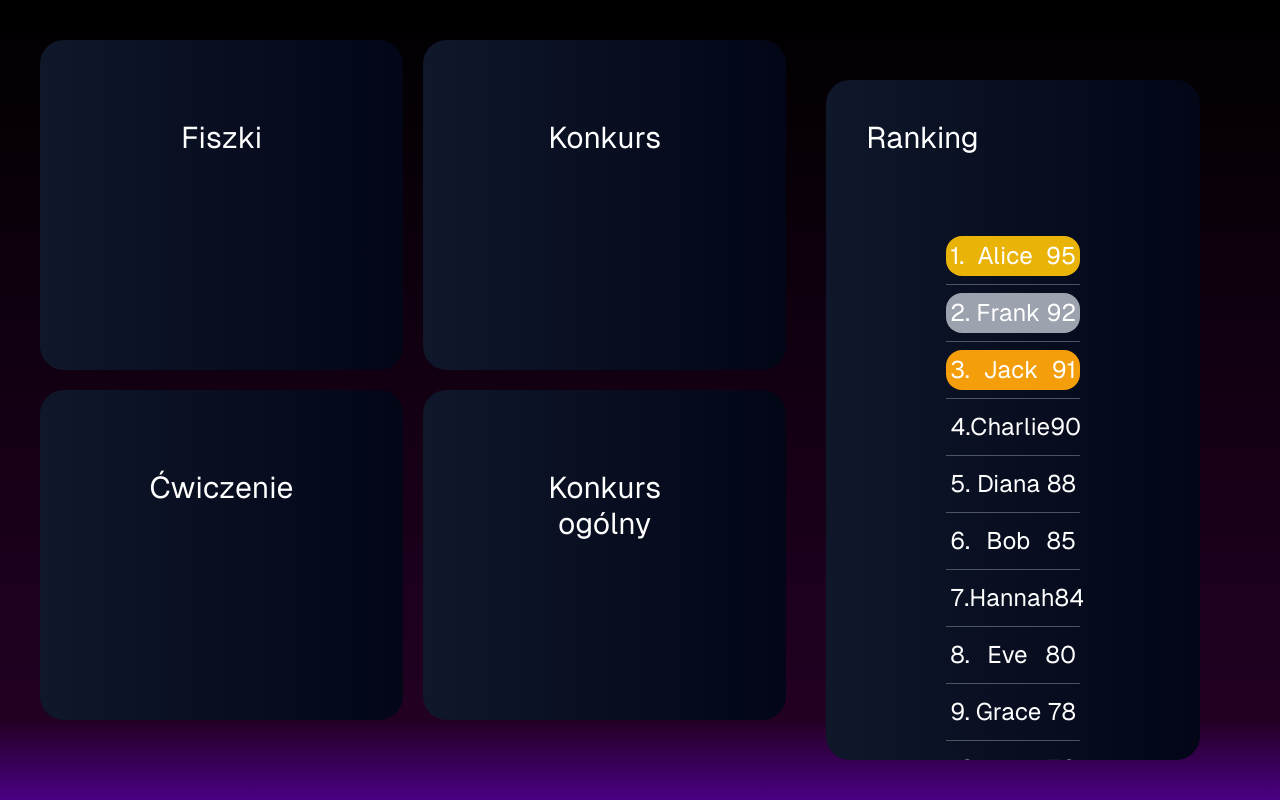
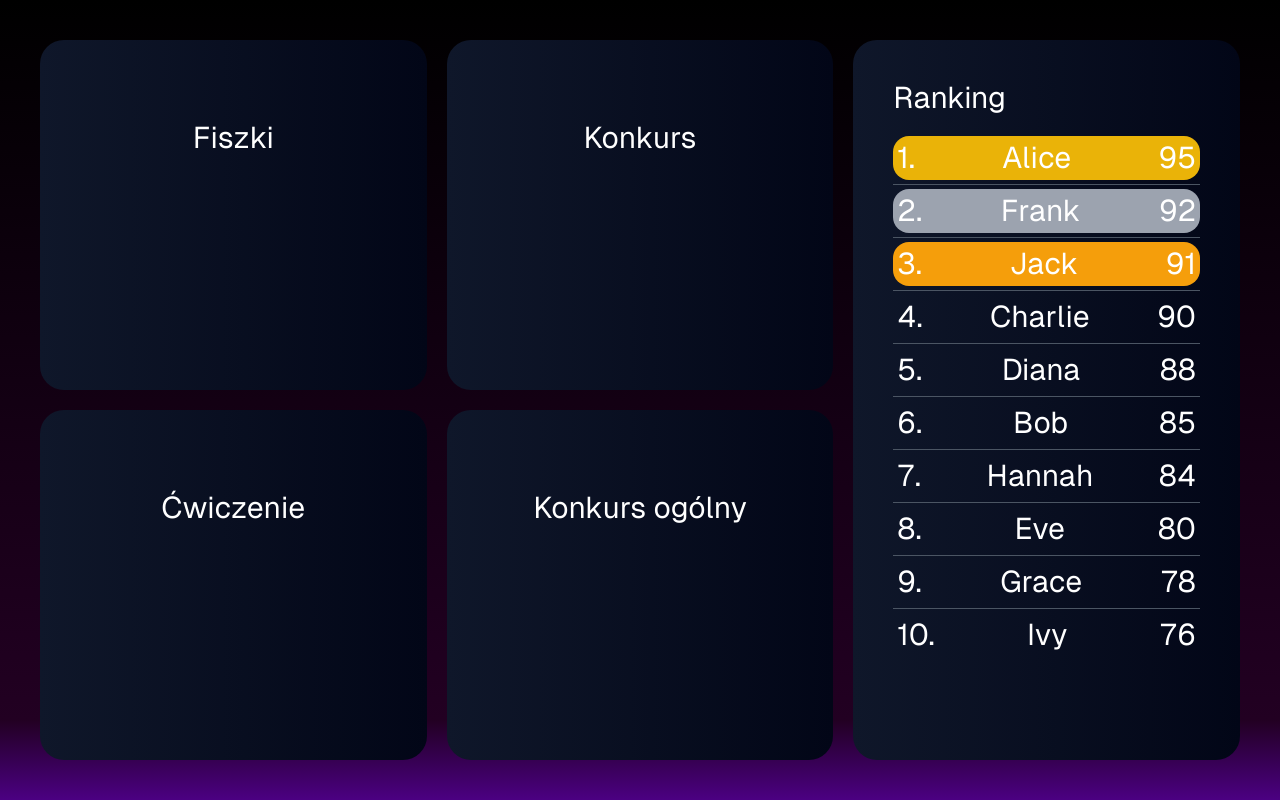
Before and after one commit to ssuminski3/Latin, a Next.js app: page / in a window 1280 px wide. Built offline with nearby package versions, Linux system fonts and the light colour scheme.

Commit message:
Fixed Ranking

```diff
--- a/app/globals.css
+++ b/app/globals.css
@@ -9,12 +9,13 @@
 
 body {
   font-family: var(--font-geist-sans);
-  padding-bottom: 2.5rem;
 }
 
 
 .bg {
     background: linear-gradient(360deg, #4b0082 0%, #220022 10%, #000000 100%);
+    background-repeat: no-repeat;
+    background-size: contain;
 }
 
 .contain {
--- a/app/konkurslokalny/zorganizuj/kod/[kod]/page.tsx
+++ b/app/konkurslokalny/zorganizuj/kod/[kod]/page.tsx
@@ -1,6 +1,6 @@
 "use client";
 
-import { useRef, useState, useEffect } from "react";
+import { useState, useEffect } from "react";
 import { Contestant } from "@/app/lib/definitions";
 import Ranking from "@/app/ui/ranking";
 
@@ -17,64 +17,9 @@ export default function Home() {
     { name: "Ivy", score: 76 },
     { name: "Jack", score: 91 },
   ]);
-  const [rankingSize, setRankingSize] = useState(10);
-  const rankingRef = useRef<HTMLDivElement | null>(null);
 
   // Timer state
   const [timeLeft, setTimeLeft] = useState(60); // Timer starts at 60 seconds
-
-  const [windowSize, setWindowSize] = useState({
-    width: window.innerWidth,
-    height: window.innerHeight,
-  });
-
-  function checkOverflow(el: HTMLElement | null) {
-    if (!el) {
-      console.error("Element is not defined");
-      return false;
-    }
-
-    const curOverflow = el.style.overflow;
-
-    if (!curOverflow || curOverflow === "visible") {
-      el.style.overflow = "hidden";
-    }
-
-    const isOverflowing =
-      el.clientWidth < el.scrollWidth || el.clientHeight < el.scrollHeight;
-
-    el.style.overflow = curOverflow;
-
-    return isOverflowing;
-  }
-
-  useEffect(() => {
-    const handleResize = () => {
-      setWindowSize({
-        width: window.innerWidth,
-        height: window.innerHeight,
-      });
-    };
-
-    window.addEventListener("resize", handleResize);
-
-    return () => {
-      window.removeEventListener("resize", handleResize);
-    };
-  }, []);
-
-  useEffect(() => {
-    setRankingSize(10);
-    if (rankingRef.current) {
-      const overflowExists = checkOverflow(rankingRef.current);
-      if (overflowExists) {
-        console.log("Overflow detected");
-        setRankingSize((n) => n - 1);
-      } else {
-        console.log("No overflow detected");
-      }
-    }
-  }, [contestants, windowSize]);
 
   // Timer effect
   useEffect(() => {
@@ -90,11 +35,10 @@ export default function Home() {
   return (
     <div className="w-full h-full p-10 2xl:flex m-auto">
       <div
-        ref={rankingRef}
         className="text-6xl 2xl:w-3/5 text-white rounded-3xl p-10 bg-gradient-to-r from-slate-900 to-slate-950 m-auto h-full max-2xl:m-10"
       >
         <div>Ranking</div>
-        <Ranking contestants={contestants} size={rankingSize} />
+        <Ranking contestants={contestants} />
         <div className="text-6xl mt-5 w-full text-center">
           {timeLeft > 0 ? `Time left: ${timeLeft}s` : "Time's up!"}
         </div>
--- a/app/layout.tsx
+++ b/app/layout.tsx
@@ -25,7 +25,7 @@ export default function RootLayout({
 }>) {
   return (
     <html lang="en">
-      <body className={`${geistSans.variable} ${geistMono.variable} bg h-screen`}>
+      <body className={`${geistSans.variable} ${geistMono.variable} bg lg:h-screen`}>
         {children}
       </body>
     </html>
--- a/app/page.tsx
+++ b/app/page.tsx
@@ -6,6 +6,7 @@ import { Contestant } from "./lib/definitions";
 import Ranking from "./ui/ranking";
 
 export default function Home() {
+  // Define the initial state for contestants
   const [contestants] = useState<Contestant[]>([
     { name: "Alice", score: 95 },
     { name: "Bob", score: 85 },
@@ -19,30 +20,24 @@ export default function Home() {
     { name: "Jack", score: 91 },
   ]);
 
-  const [rankingSize] = useState(10);
-
   return (
     <div className="w-full h-full p-10 xl:flex m-auto">
-      <div className="lg:grid grid-cols-2 grid-rows-2 2xl:w-3/5 sm:h-full 2xl:gap-10 md:gap-5 m-auto">
+      {/* Grid layout for panels and ranking */}
+      <div className="lg:grid grid-cols-1 md:grid-cols-2 lg:grid-cols-3 grid-rows-auto gap-5 w-full h-full">
+        {/* Panels */}
         <Panel link="/fiszki">Fiszki</Panel>
         <Panel link="/konkurslokalny">Konkurs</Panel>
         <Panel link="/cwiczenie">Ćwiczenie</Panel>
         <Panel link="/konkurs">Konkurs ogólny</Panel>
-      </div>
-      <div
-        className="text-3xl text-white rounded-3xl p-10 bg-gradient-to-r from-slate-900 to-slate-950 2xl:w-1/3 m-auto max-2xl:m-10 overflow-hidden h-full"
-      >
-        Ranking
-        <Ranking contestants={contestants} size={rankingSize} />
+
+        {/* Ranking - spans 2 rows on larger screens, moves under panels on smaller screens */}
+        <div
+          className="lg:col-start-3 lg:row-start-1 lg:row-span-2 text-3xl text-white rounded-3xl p-10 bg-gradient-to-r from-slate-900 to-slate-950 overflow-hidden"
+        >
+          <h2 className="mb-5">Ranking</h2>
+          <Ranking contestants={contestants}/>
+        </div>
       </div>
     </div>
   );
 }
-/**
- * <div
-        className="text-3xl text-white rounded-3xl p-10 bg-gradient-to-r from-slate-900 to-slate-950 2xl:w-1/3 m-auto max-2xl:m-10 overflow-hidden h-full"
-      >
-        Ranking
-        <Ranking contestants={contestants} size={rankingSize} />
-      </div>
- */
--- a/app/ui/ranking.tsx
+++ b/app/ui/ranking.tsx
@@ -1,21 +1,55 @@
-import React from "react";
+import React, { useEffect, useRef, useState } from "react";
 import { Contestant } from "../lib/definitions";
 
 type RankingProps = {
   contestants: Contestant[];
-  size: number;
 };
 
-export default function Ranking({ contestants, size }: RankingProps) {
-  // Sort contestants by score and slice to the size
-  const sortedContestants = [...contestants]
-    .sort((a, b) => b.score - a.score)
-    .slice(0, size);
+export default function Ranking({ contestants }: RankingProps) {
+  const containerRef = useRef<HTMLDivElement>(null);
+  const rowRef = useRef<HTMLDivElement>(null);
+  const [maxItems, setMaxItems] = useState(10);
+
+  // Sort contestants and take top 10
+  const sortedContestants = [...contestants].sort((a, b) => b.score - a.score);
+  const topTen = sortedContestants.slice(0, 10);
+
+  useEffect(() => {
+    if (!containerRef.current || !rowRef.current) return;
+
+    const updateMaxItems = () => {
+      const containerHeight = containerRef.current!.getBoundingClientRect().height;
+      const rowHeight = rowRef.current!.getBoundingClientRect().height;
+      if (rowHeight > 0) {
+        // Calculate how many full rows fit inside the container
+        const itemsThatFit = Math.floor(containerHeight / rowHeight);
+        setMaxItems(Math.min(itemsThatFit, 10));
+      }
+    };
+
+    // Initial calculation
+    updateMaxItems();
+
+    // Recalculate when the container size changes
+    const resizeObserver = new ResizeObserver(() => {
+      updateMaxItems();
+    });
+    resizeObserver.observe(containerRef.current);
+
+    window.addEventListener("resize", updateMaxItems);
+
+    return () => {
+      window.removeEventListener("resize", updateMaxItems);
+      resizeObserver.disconnect();
+    };
+  }, [contestants]);
 
   return (
-    <div className=" w-full max-lg:m-10 text-3xl sm:text-2xl text-white sm:p-20">
-      <div>
-        {sortedContestants.map((contestant, index) => {
+    <div
+      ref={containerRef}
+      className="w-full h-full text-3xl text-white overflow-hidden"
+    >
+      {topTen.slice(0, maxItems).map((contestant, index) => {
         let placeColor = "";
         switch (index) {
           case 0:
@@ -32,19 +66,18 @@ export default function Ranking({ contestants, size }: RankingProps) {
         }
 
         return (
-            <div key={index}>
-              <div className={`pa flex justify-between p-1 ${placeColor}`}>
+          <div key={contestant.name} ref={index === 0 ? rowRef : null}>
+            <div className={`flex justify-between p-1 ${placeColor}`}>
               <span>{index + 1}.</span>
               <span>{contestant.name}</span>
               <span>{contestant.score}</span>
             </div>
-              {index < sortedContestants.length - 1 && (
-                <hr className="border-t border-gray-600 my-2" />
+            {index < topTen.slice(0, maxItems).length - 1 && (
+              <hr className="border-t border-gray-600 my-1" />
             )}
           </div>
         );
       })}
     </div>
-    </div>
   );
 }
```
Lines whose indentation alone changed are shown as unchanged.
